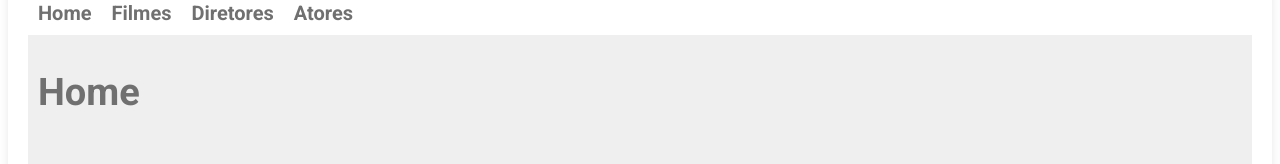
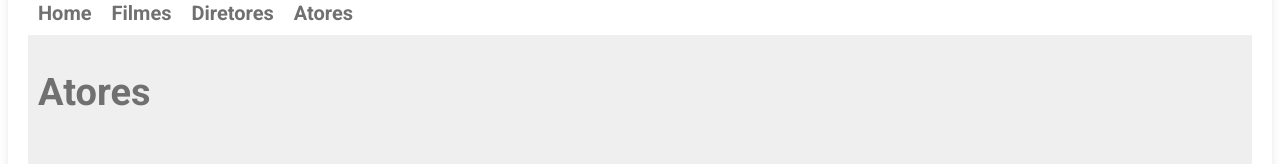
Before and after one commit to luarxx/gerenciador-filmes-react, a React (Create React App) app in the folder gerenciador-filmes-react/: page / in a window 1280 px wide. Shown: the part 237-401 px from the top of the page. Built offline with nearby package versions, Linux system fonts and the light colour scheme.

Commit message:
add paginas actors e directors

```diff
--- a/gerenciador-filmes-react/src/App.jsx
+++ b/gerenciador-filmes-react/src/App.jsx
@@ -5,6 +5,8 @@ import { Topbanner } from "./components/topbanner";
 import { Footer } from "./components/footer";
 import { Menu } from "./components/menu";
 import { Home } from "./pages/home";
+import { Filmes } from "./pages/filmes";
+import { Actors } from "./pages/actors";
 
 
 function App() {
@@ -14,7 +16,7 @@ function App() {
         <Topbanner/>
         <Mainbody>
           <Menu/>
-          <Home/>
+          <Actors/>
         </Mainbody>
         <Footer/>
     </div>
--- a/gerenciador-filmes-react/src/global.css
+++ b/gerenciador-filmes-react/src/global.css
@@ -3,3 +3,15 @@
 * {
     font-family: Roboto;
 }
+
+.content {
+    background-color: #efefef;
+    color: #707070;
+    margin-top: 0px;
+    padding: 10px;
+    min-height: 580px;
+  }
+
+ h1 {
+    font-size: 38px;
+  }
--- /dev/null
+++ b/gerenciador-filmes-react/src/pages/actors/index.jsx
@@ -0,0 +1,7 @@
+export function Actors() {
+    return (
+        <div className="content">
+            <h1>Atores</h1>
+        </div>
+    )
+}
--- /dev/null
+++ b/gerenciador-filmes-react/src/pages/filmes/index.jsx
@@ -0,0 +1,9 @@
+import "./filmestyle.css"
+
+export function Filmes() {
+    return (
+        <div className="content">
+            <h1>Filmes</h1>
+        </div>
+    )
+}
--- a/gerenciador-filmes-react/src/pages/home/index.jsx
+++ b/gerenciador-filmes-react/src/pages/home/index.jsx
@@ -2,7 +2,7 @@ import "./homestyle.css"
 
 export function Home() {
     return (
-        <div className="home">
+        <div className="content">
             <h1>Home</h1>
         </div>
     )
```
Also changed, not shown: gerenciador-filmes-react/src/pages/directors/index.jsx (added, +7 -0 lines), gerenciador-filmes-react/src/pages/actors/actorsstyle.css (added), gerenciador-filmes-react/src/pages/directors/directorsstyle.css (added), gerenciador-filmes-react/src/pages/filmes/filmestyle.css (added).
